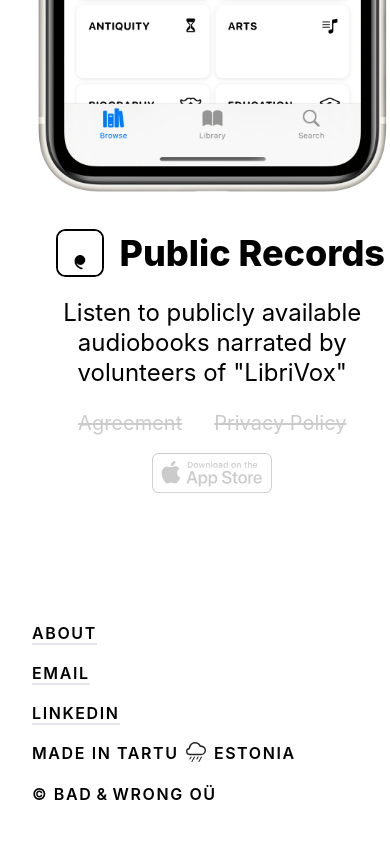
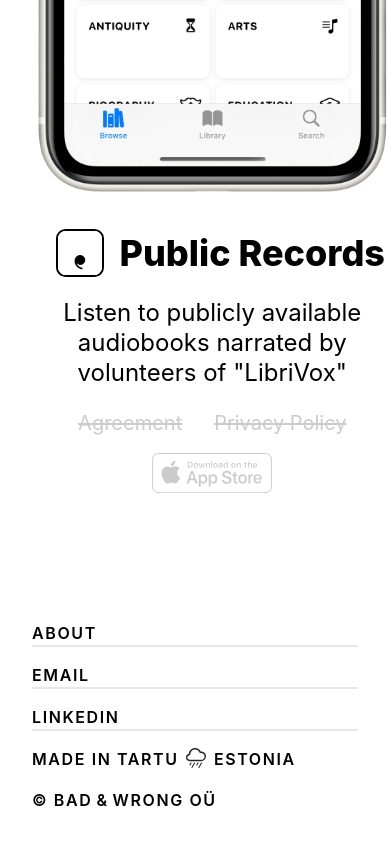
Before and after one commit to bad-wrong/badwrong.dev-astro, an Astro site: page / in a window 390 px wide. Shown: the part 3559-4403 px from the top of the page. Built offline with nearby package versions, Linux system fonts and the light colour scheme; Astro itself is replaced by a stand-in of ours.

Commit message:
Add Footer in React

```diff
--- a/package.json
+++ b/package.json
@@ -14,6 +14,7 @@
     "@astrojs/react": "^3.0.4",
     "@astrojs/tailwind": "^5.0.2",
     "@astrojs/vue": "^1.2.2",
+    "@heroicons/react": "^2.0.18",
     "@types/react": "^18.2.37",
     "@types/react-dom": "^18.2.15",
     "astro": "^3.5.0",
--- /dev/null
+++ b/src/components/FooterBar.tsx
@@ -0,0 +1,68 @@
+export default function FooterBar() {
+  // document.getElementById("weather-icon").src = getIconName();
+  const weatherIcon = document.getElementById(
+    "weather-icon",
+  ) as HTMLImageElement;
+  if (weatherIcon) {
+    weatherIcon.src = getIconName();
+  }
+
+  return (
+    <footer className="lg:flex lg:items-baseline p-8 uppercase font-semibold tracking-widest space-y-4 md:space-y-6 lg:space-x-16">
+      <nav className="grid grid-flow-row md:grid-flow-col md:auto-cols-min gap-x-16 gap-y-4">
+        <a className="border-b-2" href="/about">
+          About
+        </a>
+        <a className="border-b-2" href="mailto:info@badwrong.dev">
+          Email
+        </a>
+        <a
+          className="border-b-2"
+          href="https://www.linkedin.com/in/iharsuvorau"
+        >
+          LinkedIn
+        </a>
+      </nav>
+      <div className="grid grid-flow-row md:grid-flow-col md:auto-cols-max gap-x-16 gap-y-4">
+        <span>
+          Made in Tartu{" "}
+          <img
+            id="weather-icon"
+            className="inline w-5 mx-0.5 mb-1"
+            alt="Cloud Rain Icon"
+            role="img"
+            src={getIconName()}
+          />{" "}
+          Estonia
+        </span>
+        <span>
+          © Bad<span className="mx-1">&</span>Wrong OÜ
+        </span>
+      </div>
+    </footer>
+  );
+}
+
+function getIconName() {
+  const icons = [
+    "/images/cloud.rain.svg",
+    "/images/cloud.snow.svg",
+    "/images/snowflake.svg",
+    "/images/wind.snow.svg",
+    "/images/wind.svg",
+    "/images/cloud.svg",
+    "/images/sun.max.svg",
+  ];
+  var month = new Date().getMonth();
+  if (month >= 11 || month <= 1) {
+    return icons[2];
+  } else if (month >= 2 && month <= 4) {
+    return icons[1];
+  } else if (month >= 5 && month <= 7) {
+    return icons[4];
+  } else if (month >= 8 && month <= 10) {
+    return icons[0];
+  } else {
+    return icons[5];
+  }
+}
--- a/src/layouts/Layout.astro
+++ b/src/layouts/Layout.astro
@@ -1,7 +1,7 @@
 ---
 import { ViewTransitions } from "astro:transitions";
-import Footer from "../components/Footer.astro";
-import HeaderBar from "../components/HeaderBar.tsx";
+import FooterBar from "../components/FooterBar";
+import HeaderBar from "../components/HeaderBar";
 import "../styles/base.css";
 
 const { title } = Astro.props;
@@ -20,6 +20,6 @@
   <body>
     <HeaderBar />
     <slot />
-    <Footer />
+    <FooterBar client:only="react" />
   </body>
 </html>
```
Also changed, not shown: 1 other file.
